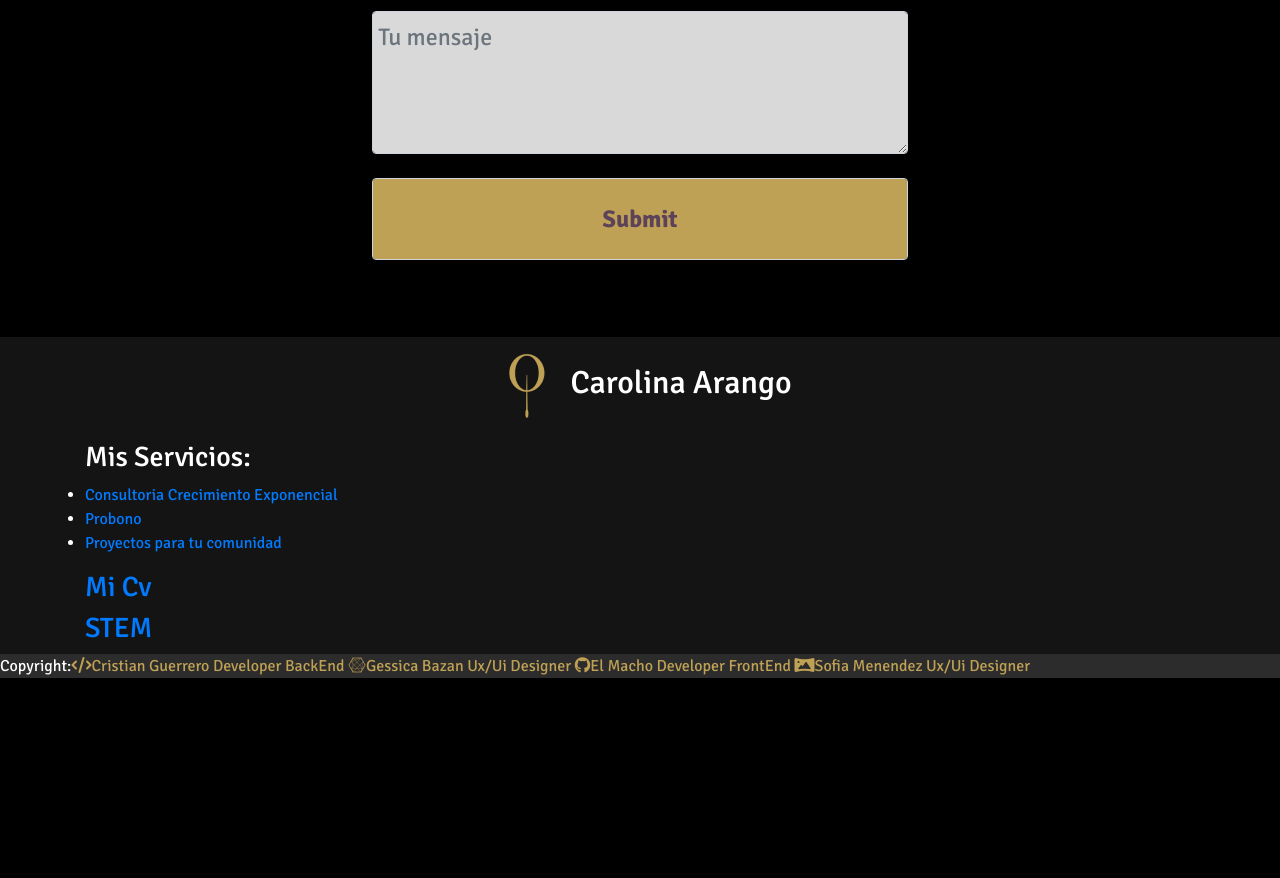
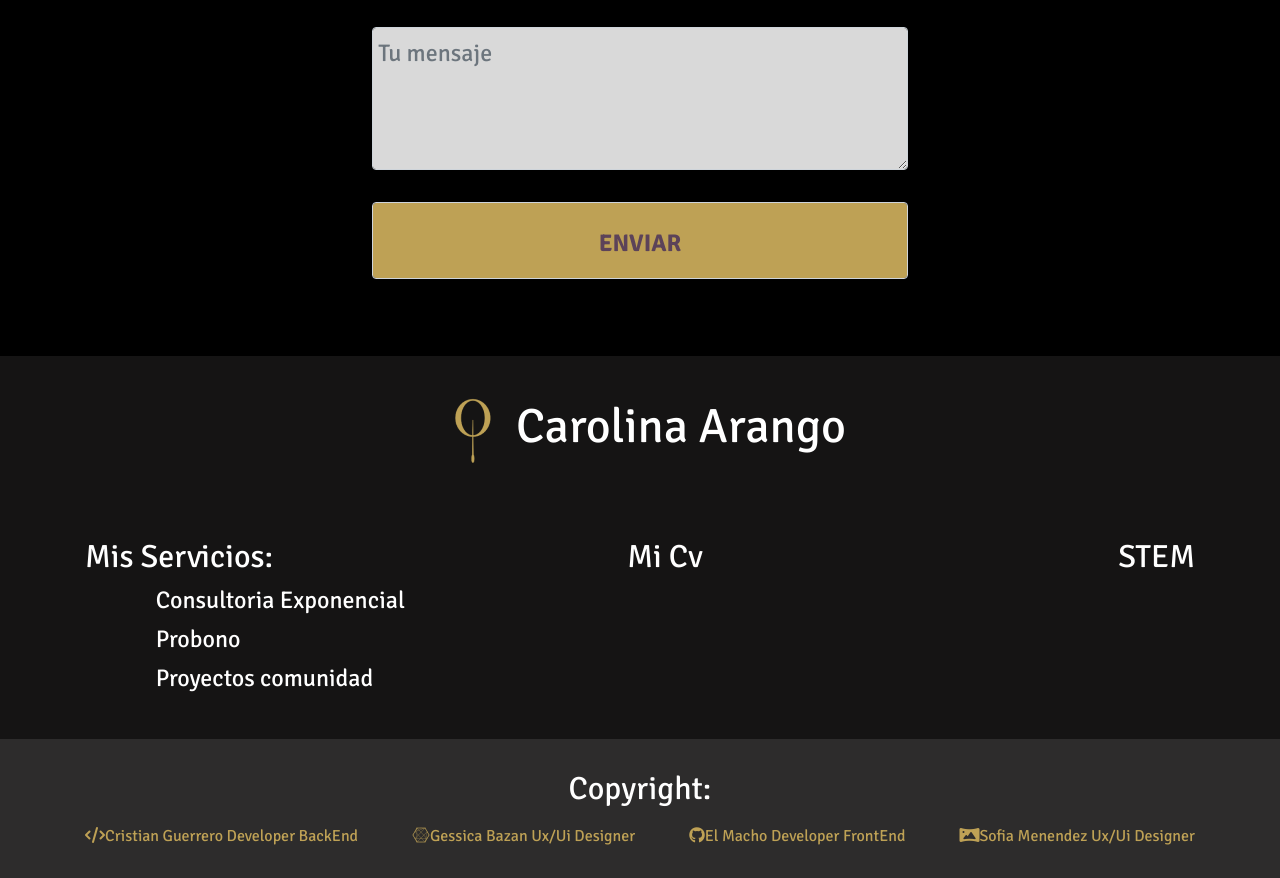
Before and after one commit to Christopheer12/Orquesta, a website: page index.html in a window 1280 px wide. Shown: the part 3933-4811 px from the top of the page. Before the commit the page ends 4627 px from the top, so only its background shows below. Drawn offline with nearby package versions, Linux system fonts and the light colour scheme.

Commit message:
Lista la pagina para pc... en 1440px, lol

```diff
--- a/index.html
+++ b/index.html
@@ -171,7 +171,7 @@
                     <br>
 
                     <div class="col-12">
-                        <input type="submit" class="form-control submit" class="botonForm">
+                        <input type="submit" class="form-control submit" class="botonForm" value="ENVIAR">
                         <input type="hidden" name="_next" value="https://christopheer12.github.io/Orquesta/">
                     </div>
                 </form>
@@ -191,25 +191,25 @@
         </div>
 
         <!-- ################# Links ################# -->
-        <div class="container">
+        <div class="linksFooter container">
             <!--Faltan links, osea para el cv y stem, o no? es que queda vacio-->
-            <div>
+            <div class="serviciosLinks col">
 
                 <h3>Mis Servicios:</h3>
 
                 <ul>
-                    <li><a href="#Mis_servicios">Consultoria Crecimiento Exponencial</a></li>
+                    <li><a href="#Mis_servicios">Consultoria Exponencial</a></li>
                     <li><a href="#Mis_servicios">Probono</a></li>
-                    <li><a href="#proyectosParaTuComunidad">Proyectos para tu comunidad</a></li>
+                    <li><a href="#proyectosParaTuComunidad">Proyectos comunidad</a></li>
                 </ul>
 
             </div>
 
-            <div>
+            <div class="linkCV col">
                 <h3><a href="#Mi_CV.">Mi Cv</a></h3>
             </div>
 
-            <div>
+            <div class="linkStem col">
                 <h3><a href="#S.T.E.M">STEM</a></h3>
             </div>
 
@@ -217,20 +217,22 @@
 
         <!-- ################# Derechos ################# -->
         <div class="derechos">
-            <p>Copyright:<a href="https://www.linkedin.com/in/cristianguerreros/" class="firma" target="_blank"><i
+            <p>Copyright: </p>
+            <div class="container">
+                <a href="https://www.linkedin.com/in/cristianguerreros/" class="firma " target="_blank"><i
                         class="fa-solid fa-code "></i>Cristian Guerrero Developer BackEnd</a>
 
-                <a href="mailto:gessy_73@hotmail.com" class="firma" target="_blank"><i
+                <a href="mailto:gessy_73@hotmail.com" class="firma " target="_blank"><i
                         class="fa-brands fa-connectdevelop "></i>Gessica Bazan Ux/Ui Designer</a>
 
 
-                <a href="https://github.com/isak4567" class="firma" target="_blank"><i
+                <a href="https://github.com/isak4567" class="firma " target="_blank"><i
                         class="fa-brands fa-github "></i>El Macho Developer FrontEnd</a>
 
 
-                <a href="mailto:sofi_menendez@outlook.com" class="firma" target="_blank"><i
+                <a href="mailto:sofi_menendez@outlook.com" class="firma " target="_blank"><i
                         class="fa-solid fa-panorama "></i>Sofia Menendez Ux/Ui Designer </a>
-            </p>
+            </div>
         </div>
 
     </footer>
--- a/scss/_main.scss
+++ b/scss/_main.scss
@@ -150,6 +150,7 @@
         @include MezclaLetras(24px, 400, 30px);;
         background-color: $Color5;
         padding: 5.2% 1%;
+        margin-bottom: 8px;
     }
 
     textarea {padding: 2% 1%;}
@@ -158,6 +159,6 @@
         font-weight: 700;
         background-color: $Color3;
         color: $Color4;
-        padding: 25px 1% 55px 1%;
+        padding: 25px 1% 50px 1%;
     }
 }
--- a/scss/_redes.scss
+++ b/scss/_redes.scss
@@ -37,11 +37,56 @@ footer {
 }
 
 // ======== Logo pie ========
-
-
+.logoCompletoF h2 {
+    padding: 2% 0 4% 0;
+    @include MezclaLetras(48px, 400, 59px);
+}
 
 //======== links ========
+.linksFooter {
+    display: flex;
+    padding-bottom: 30px;
+    h3 {
+        @include MezclaLetras(32px, 400, 39px);
+        a {color: $Color2;}
+    }
+    .col {
+        padding: 0;
+    }
+}
 
+.serviciosLinks ul {
+    list-style: none;
+    li {
+        margin: 10px 0;
+        a {
+            color: $Color2;
+            padding-left: 20%;
+            @include MezclaLetras(24px, 400, 29px);
+        }
+    }
+}
+
+.linkCV {
+    margin-left: 50px;
+    text-align: center;
+}
+
+.linkStem {
+    text-align: end;
+}
+//======== Derechos ========
 .derechos {
+    padding: 30px;
     background-color: $Color7;
+
+    p {
+        @include MezclaLetras(32px, 400, 39px);
+        text-align: center;
+    }
+
+    div {
+        display: flex;
+        justify-content: space-between;
+    }
 }
```
Also changed, not shown: scss/style.css, 1 other file.
